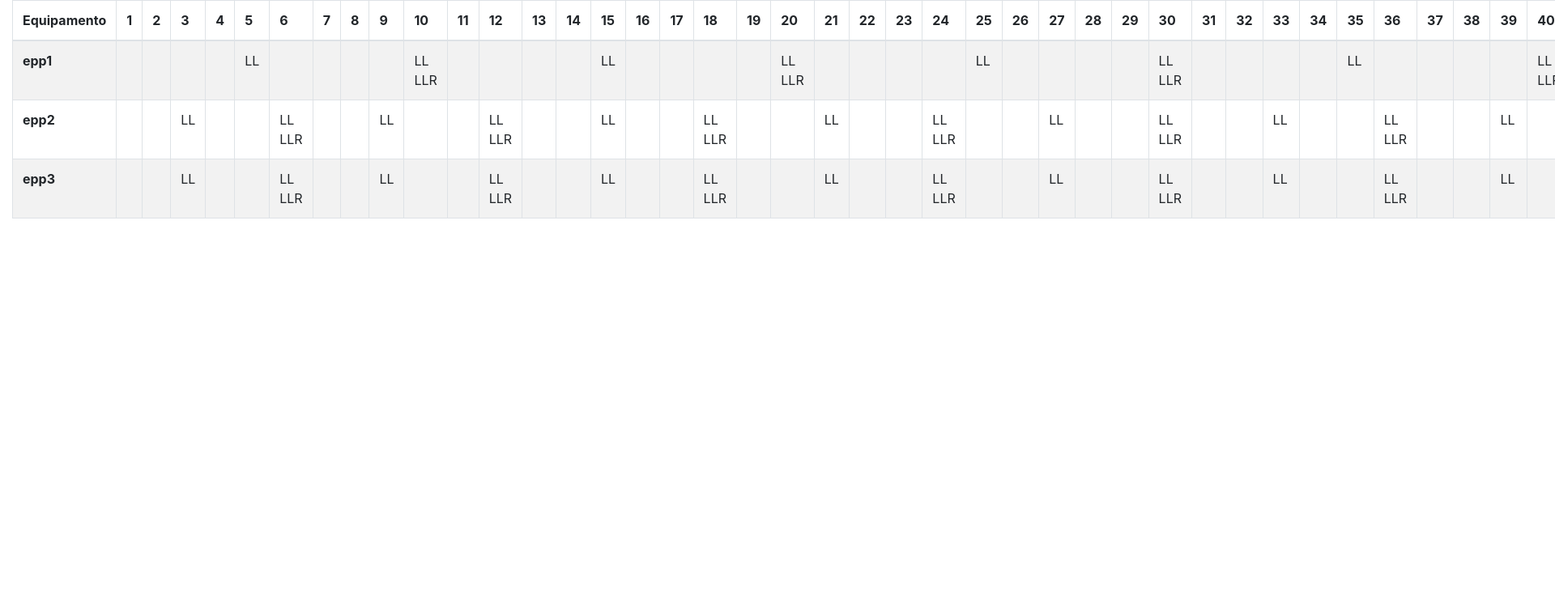
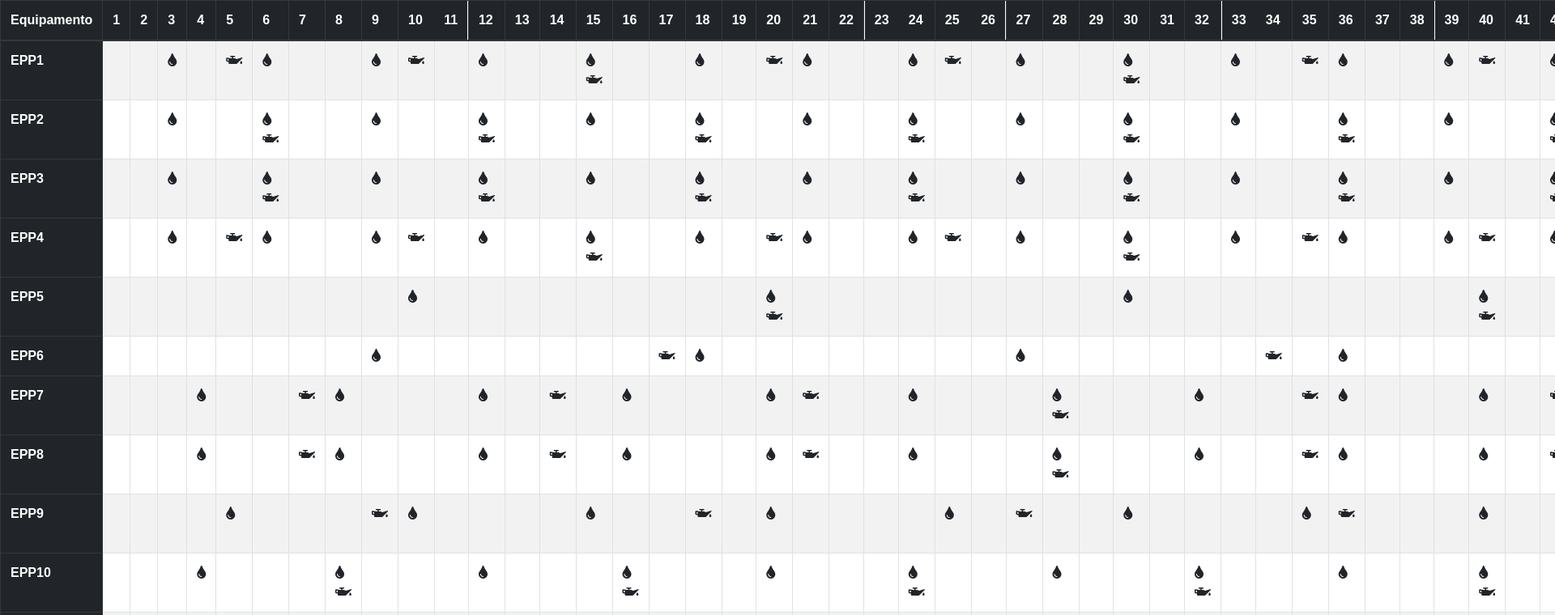
Before and after one commit to danielfssz/controle-manutencao, a plain HTML site: page index.html in a window 1280 px wide. Shown: the top 760 px of the page at 81% size, 1920 px wide, since content can reach past the window. Drawn offline with nearby package versions, Linux system fonts and the light colour scheme.

Commit message:
Tabela ok

```diff
--- /dev/null
+++ b/index.css
@@ -0,0 +1,32 @@
+
+table {
+    font-family: arial, sans-serif;
+    border-collapse: collapse;
+}
+
+td, th {
+    border: 1px solid #dddddd;
+    text-align: left;
+    padding: 8px;
+}
+
+
+thead tr th
+{
+  position:sticky;
+  top:0px;
+}
+
+th:first-child, td:first-child
+{
+  position:sticky;
+  left:0px;
+}
+ td:first-child
+ {
+  background-color:black;
+ }
+
+ #tblManutencao{
+  max-width: 50%;
+ }
--- a/index.html
+++ b/index.html
@@ -10,19 +10,21 @@
     <meta name="viewport" content="width=device-width, initial-scale=1">
     <link rel="stylesheet" href="https://maxcdn.bootstrapcdn.com/bootstrap/4.0.0/css/bootstrap.min.css" integrity="sha384-Gn5384xqQ1aoWXA+058RXPxPg6fy4IWvTNh0E263XmFcJlSAwiGgFAW/dAiS6JXm"
         crossorigin="anonymous">
+    <link rel="stylesheet" href="https://use.fontawesome.com/releases/v5.2.0/css/all.css" integrity="sha384-hWVjflwFxL6sNzntih27bfxkr27PmbbK/iSvJ+a4+0owXq79v+lsFkW54bOGbiDQ"
+        crossorigin="anonymous">
+    <link rel="stylesheet" href="index.css">
 </head>
 
 <body>
-    <div class="container-fluid">
-        <table class="table table-striped table-bordered" id="tblManutencao">
-            <thead>
-               <tr></tr>
-            </thead>
-            <tbody>
 
-            </tbody>
-        </table>
-    </div>
+    <div class="row"></div>
+    <table class="table table-striped table-bordered" id="tblManutencao">
+        <thead class="thead-dark">
+            <tr></tr>
+        </thead>
+        <tbody>
+        </tbody>
+    </table>
 </body>
 
 <footer>
--- a/index.js
+++ b/index.js
@@ -1,16 +1,31 @@
 var arrEquipamentos = [
-    { id: 1, nome: 'epp1', usoSemanal: 50, usoTotal: 0, proxLL: 0, proxLLR: 0 },
-    { id: 2, nome: 'epp2', usoSemanal: 90, usoTotal: 0, proxLL: 0, proxLLR: 0 },
-    { id: 3, nome: 'epp3', usoSemanal: 95, usoTotal: 0, proxLL: 0, proxLLR: 0 }];
+    { id: 1, nome: 'EPP1', usoSemanal: 120, usoTotal: 0, proxLL: 0, proxLLR: 0 },
+    { id: 2, nome: 'EPP2', usoSemanal: 90, usoTotal: 0, proxLL: 0, proxLLR: 0 },
+    { id: 3, nome: 'EPP3', usoSemanal: 95, usoTotal: 0, proxLL: 0, proxLLR: 0 },
+    { id: 4, nome: 'EPP4', usoSemanal: 105, usoTotal: 0, proxLL: 0, proxLLR: 0 },
+    { id: 5, nome: 'EPP5', usoSemanal: 25, usoTotal: 0, proxLL: 0, proxLLR: 0 },
+    { id: 6, nome: 'EPP6', usoSemanal: 30, usoTotal: 0, proxLL: 0, proxLLR: 0 },
+    { id: 7, nome: 'EPP7', usoSemanal: 80, usoTotal: 0, proxLL: 0, proxLLR: 0 },
+    { id: 8, nome: 'EPP8', usoSemanal: 75, usoTotal: 0, proxLL: 0, proxLLR: 0 },
+    { id: 9, nome: 'EPP9', usoSemanal: 60, usoTotal: 0, proxLL: 0, proxLLR: 0 },
+    { id: 10, nome: 'EPP10', usoSemanal: 65, usoTotal: 0, proxLL: 0, proxLLR: 0 },
+    { id: 11, nome: 'EPP11', usoSemanal: 80, usoTotal: 0, proxLL: 0, proxLLR: 0 },
+    { id: 12, nome: 'EPP12', usoSemanal: 20, usoTotal: 0, proxLL: 0, proxLLR: 0 },
+    { id: 13, nome: 'EPP13', usoSemanal: 50, usoTotal: 0, proxLL: 0, proxLLR: 0 },
+    { id: 14, nome: 'EPP14', usoSemanal: 10, usoTotal: 0, proxLL: 0, proxLLR: 0 },
+    { id: 15, nome: 'EPP15', usoSemanal: 10, usoTotal: 0, proxLL: 0, proxLLR: 0 },
+    { id: 16, nome: 'EPP16', usoSemanal: 35, usoTotal: 0, proxLL: 0, proxLLR: 0 },
+    { id: 17, nome: 'RS1', usoSemanal: 50, usoTotal: 0, proxLL: 0, proxLLR: 0 },
+];
 
-$("#tblManutencao thead tr").append('<th scope="col" style="width: 50px;">Equipamento</th>');
+$("#tblManutencao thead tr").append('<th scope="col">Equipamento</th>');
 
 for (let semana = 1; semana <= 53; semana++) {
     $("#tblManutencao thead tr").append('<th scope="col" style="width: 20px;">' + semana + '</th>');
 }
 
 for (let eqp = 0; eqp < arrEquipamentos.length; eqp++) {
-    $("#tblManutencao tbody").append('<tr id=eqp' + arrEquipamentos[eqp].id + '> <th scope="col">' + arrEquipamentos[eqp].nome + '</th> </tr>');
+    $("#tblManutencao tbody").append('<tr class="thead-dark" id=eqp' + arrEquipamentos[eqp].id + '> <th scope="col">' + arrEquipamentos[eqp].nome + '</th> </tr>');
     for (let semana = 1; semana <= 53; semana++) {
         var add = true;
         arrEquipamentos[eqp].usoTotal += arrEquipamentos[eqp].usoSemanal;
@@ -18,17 +33,17 @@ for (let eqp = 0; eqp < arrEquipamentos.length; eqp++) {
         arrEquipamentos[eqp].proxLLR += arrEquipamentos[eqp].usoSemanal;
 
         if (arrEquipamentos[eqp].proxLL >= 250 && arrEquipamentos[eqp].proxLLR >= 500) {
-            $("#eqp" + arrEquipamentos[eqp].id).append('<td>LL LLR</td>');
+            $("#eqp" + arrEquipamentos[eqp].id).append('<td> <i class="fas fa-tint"></i><i class="fas fa-oil-can"></i></td>');
             arrEquipamentos[eqp].proxLL = 0;
             arrEquipamentos[eqp].proxLLR = 0;
             add = false;
         } else {
             if (arrEquipamentos[eqp].proxLL >= 250) {
-                $("#eqp" + arrEquipamentos[eqp].id).append('<td>LL</td>');
+                $("#eqp" + arrEquipamentos[eqp].id).append('<td> <i class="fas fa-tint"></i></td>');
                 arrEquipamentos[eqp].proxLL = 0;
                 add = false;
             } else if (arrEquipamentos[eqp].proxLLR >= 500) {
-                $("#eqp" + arrEquipamentos[eqp].id).append('<td>LLR</td>');
+                $("#eqp" + arrEquipamentos[eqp].id).append('<td><i class="fas fa-oil-can"></i></td>');
                 arrEquipamentos[eqp].proxLLR = 0;
                 add = false;
             }
```
